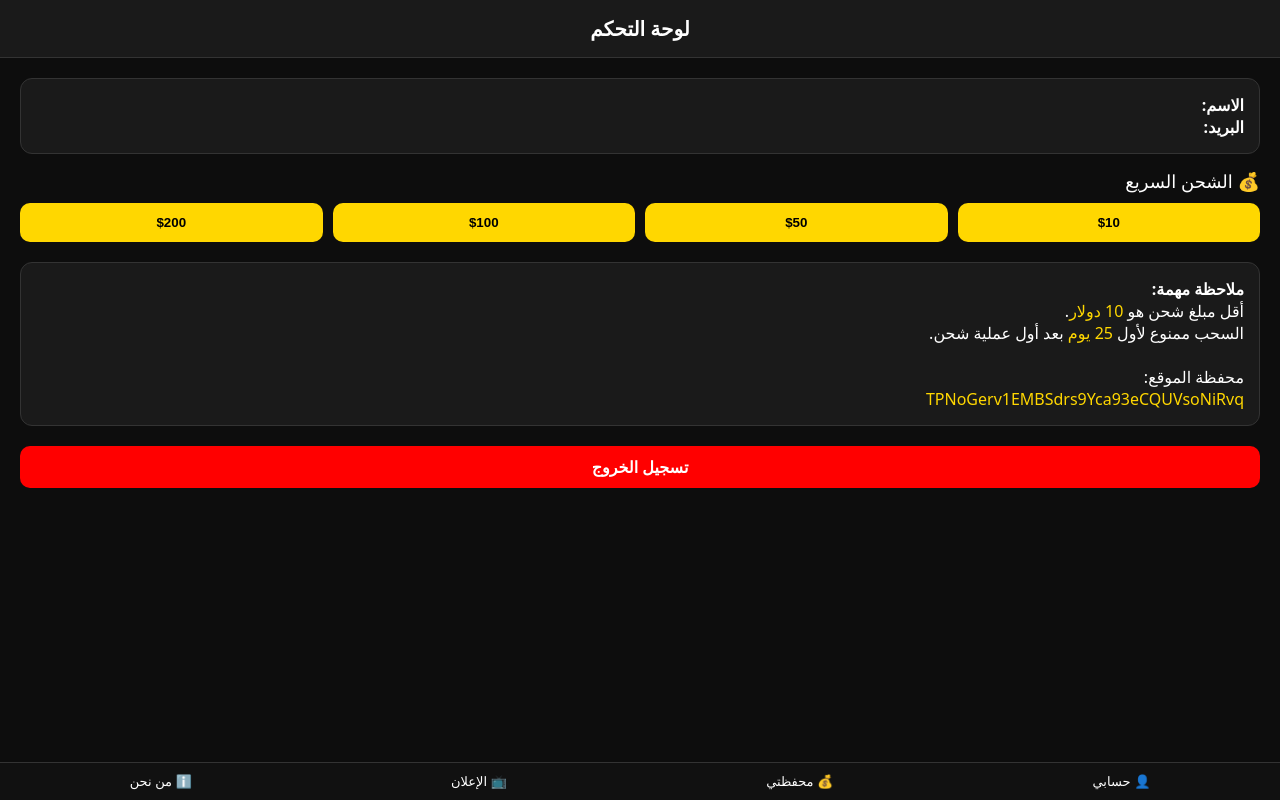
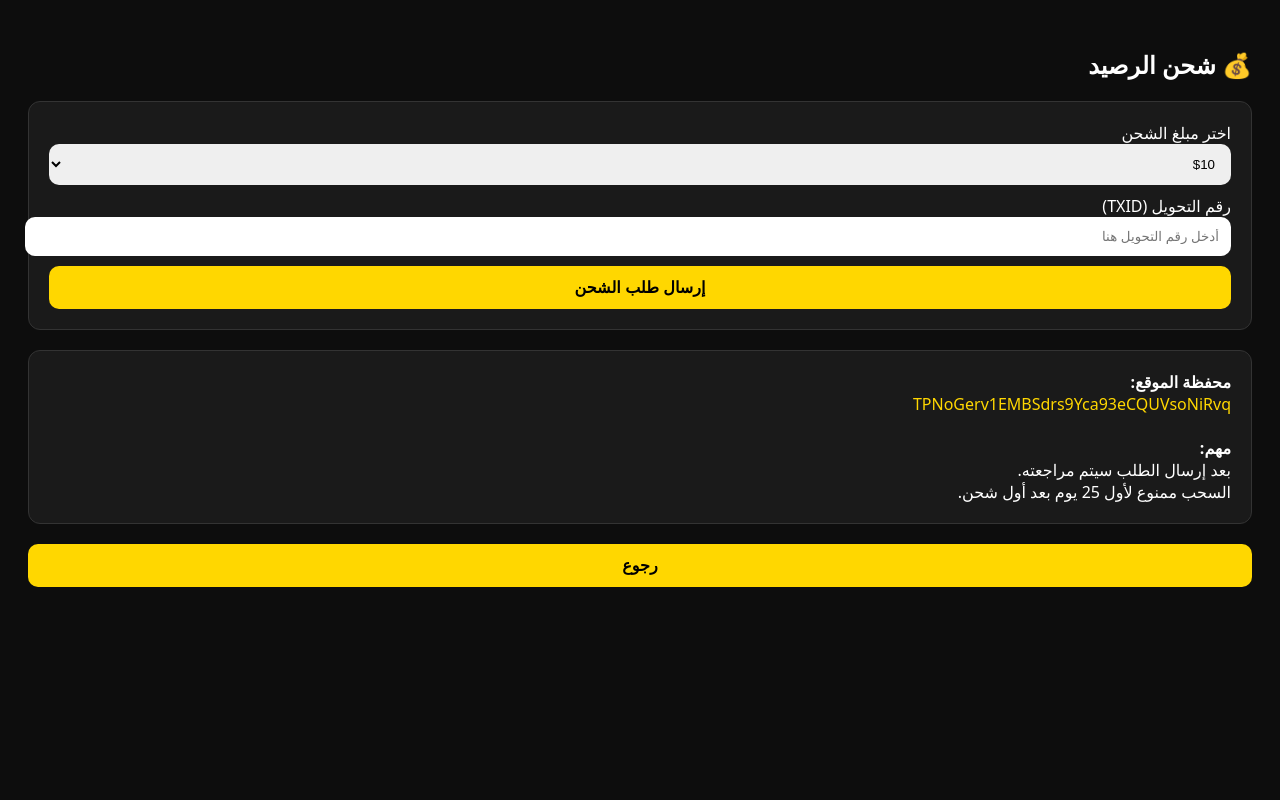
Before and after one commit to amalsus1995-cpu/Aliggg, a plain HTML site: page dashboard.html in a window 1280 px wide. Drawn offline with Linux system fonts and the light colour scheme; a script that the page names is missing.

Commit message:
Update dashboard.html

```diff
--- a/dashboard.html
+++ b/dashboard.html
@@ -2,131 +2,52 @@
 <html lang="ar" dir="rtl">
 <head>
   <meta charset="UTF-8">
-  <title>لوحة التحكم - بتكوين كاش</title>
+  <title>شحن الرصيد</title>
   <meta name="viewport" content="width=device-width, initial-scale=1">
 
   <style>
-    body {
-      margin: 0;
-      padding: 0;
-      background: #0d0d0d;
-      font-family: system-ui;
-      color: white;
+    body { background:#0d0d0d; color:white; font-family:system-ui; padding:20px; }
+    .box { background:#1a1a1a; padding:20px; border-radius:12px; border:1px solid #333; margin-bottom:20px; }
+    input, select {
+      width:100%; padding:12px; margin-bottom:10px;
+      border-radius:10px; border:none;
     }
-
-    .header {
-      background: #1a1a1a;
-      padding: 15px;
-      text-align: center;
-      font-size: 20px;
-      font-weight: bold;
-      border-bottom: 1px solid #333;
-    }
-
-    .container {
-      padding: 20px;
-    }
-
-    .section-title {
-      font-size: 18px;
-      margin-bottom: 10px;
-    }
-
-    .charge-buttons {
-      display: grid;
-      grid-template-columns: repeat(4, 1fr);
-      gap: 10px;
-      margin-bottom: 20px;
-    }
-
-    .charge-buttons button {
-      background: gold;
-      border: none;
-      padding: 12px;
-      border-radius: 10px;
-      font-weight: bold;
-      cursor: pointer;
-      color: black;
-    }
-
-    .info-box {
-      background: #1a1a1a;
-      padding: 15px;
-      border-radius: 12px;
-      border: 1px solid #333;
-      margin-bottom: 15px;
-    }
-
-    .footer-nav {
-      position: fixed;
-      bottom: 0;
-      left: 0;
-      right: 0;
-      background: #111;
-      display: flex;
-      justify-content: space-around;
-      padding: 10px 0;
-      border-top: 1px solid #333;
-    }
-
-    .footer-nav button {
-      background: none;
-      border: none;
-      color: white;
-      text-align: center;
-      font-size: 13px;
-    }
-
-    .logout {
-      margin-top: 20px;
-      background: red;
-      padding: 10px;
-      border-radius: 10px;
-      text-align: center;
-      cursor: pointer;
-      font-weight: bold;
+    button {
+      width:100%; padding:12px; background:gold;
+      border:none; border-radius:10px; font-weight:bold;
+      font-size:16px;
     }
   </style>
 </head>
-
 <body>
 
-  <div class="header">لوحة التحكم</div>
+<h2>💰 شحن الرصيد</h2>
 
-  <div class="container">
+<div class="box">
+  <label>اختر مبلغ الشحن</label>
+  <select id="amount">
+    <option value="10">$10</option>
+    <option value="50">$50</option>
+    <option value="100">$100</option>
+    <option value="200">$200</option>
+  </select>
 
-    <div class="info-box">
-      <div><b>الاسم:</b> <span id="userName"></span></div>
-      <div><b>البريد:</b> <span id="userEmail"></span></div>
+  <label>رقم التحويل (TXID)</label>
+  <input type="text" id="txid" placeholder="أدخل رقم التحويل هنا">
+
+  <button onclick="sendRequest()">إرسال طلب الشحن</button>
 </div>
 
-    <div class="section-title">💰 الشحن السريع</div>
+<div class="box">
+  <b>محفظة الموقع:</b><br>
+  <span style="color:gold">TPNoGerv1EMBSdrs9Yca93eCQUVsoNiRvq</span><br><br>
 
-    <div class="charge-buttons">
-      <button onclick="charge(10)">$10</button>
-      <button onclick="charge(50)">$50</button>
-      <button onclick="charge(100)">$100</button>
-      <button onclick="charge(200)">$200</button>
+  <b>مهم:</b><br>
+  بعد إرسال الطلب سيتم مراجعته.<br>
+  السحب ممنوع لأول 25 يوم بعد أول شحن.<br>
 </div>
 
-    <div class="info-box">
-      <b>ملاحظة مهمة:</b><br>
-      أقل مبلغ شحن هو <span style="color:gold">10 دولار</span>.<br>
-      السحب ممنوع لأول <span style="color:gold">25 يوم</span> بعد أول عملية شحن.<br><br>
-      محفظة الموقع:<br>
-      <span style="color:gold">TPNoGerv1EMBSdrs9Yca93eCQUVsoNiRvq</span>
-    </div>
-
-    <div class="logout" onclick="logout()">تسجيل الخروج</div>
-
-  </div>
-
-  <div class="footer-nav">
-    <button onclick="go('profile.html')">👤 حسابي</button>
-    <button onclick="go('deposit.html')">💰 محفظتي</button>
-    <button onclick="go('ads.html')">📺 الإعلان</button>
-    <button onclick="go('about.html')">ℹ️ من نحن</button>
-  </div>
+<button onclick="goBack()">رجوع</button>
 
 <script type="module">
 import { createClient } from "https://esm.sh/@supabase/supabase-js@2";
@@ -136,34 +57,29 @@
   "eyJhbGciOiJIUzI1NiIsInR5cCI6IkpXVCJ9.eyJpc3MiOiJzdXBhYmFzZSIsInJlZiI6ImFzd2R1a25wbXZqdG5teW5mZGV4Iiwicm9sZSI6ImFub24iLCJpYXQiOjE3NjUzODkzMDEsImV4cCI6MjA4MDk2NTMwMX0.5rya3VsjLUJFykuFHOocA4LGoAc3MslSwUci1uDowto"
 );
 
-  async function loadUser() {
-    let { data, error } = await supabase.auth.getUser();
-    if (!data.user) {
-      window.location.href = "index.html";
-      return;
-    }
+window.sendRequest = async () => {
+  let { data: userData } = await supabase.auth.getUser();
+  if (!userData.user) { alert("يجب تسجيل الدخول"); return; }
 
-    let user = data.user;
+  let amount = document.getElementById("amount").value;
+  let txid = document.getElementById("txid").value;
 
-    userName.textContent = user.user_metadata.full_name || "مستخدم";
-    userEmail.textContent = user.email;
-  }
+  if (!txid) { alert("يرجى كتابة رقم التحويل"); return; }
 
-  loadUser();
+  let { error } = await supabase
+    .from("deposit_requests")
+    .insert({
+      user_id: userData.user.id,
+      amount: amount,
+      txid: txid,
+      status: "pending"
+    });
 
-  window.logout = async () => {
-    await supabase.auth.signOut();
-    window.location.href = "index.html";
+  if (error) alert("خطأ: " + error.message);
+  else alert("تم إرسال الطلب! يرجى انتظار الرد.");
 };
 
-  window.charge = (amount) => {
-    alert("لشحن مبلغ $" + amount +
-    "\nأرسل المبلغ إلى محفظة الموقع:\nTPNoGerv1EMBSdrs9Yca93eCQUVsoNiRvq");
-  };
-
-  window.go = (page) => {
-    window.location.href = page;
-  };
+window.goBack = () => { window.location.href = "dashboard.html"; };
 </script>
 
 </body>
```
Lines whose indentation alone changed are shown as unchanged.
